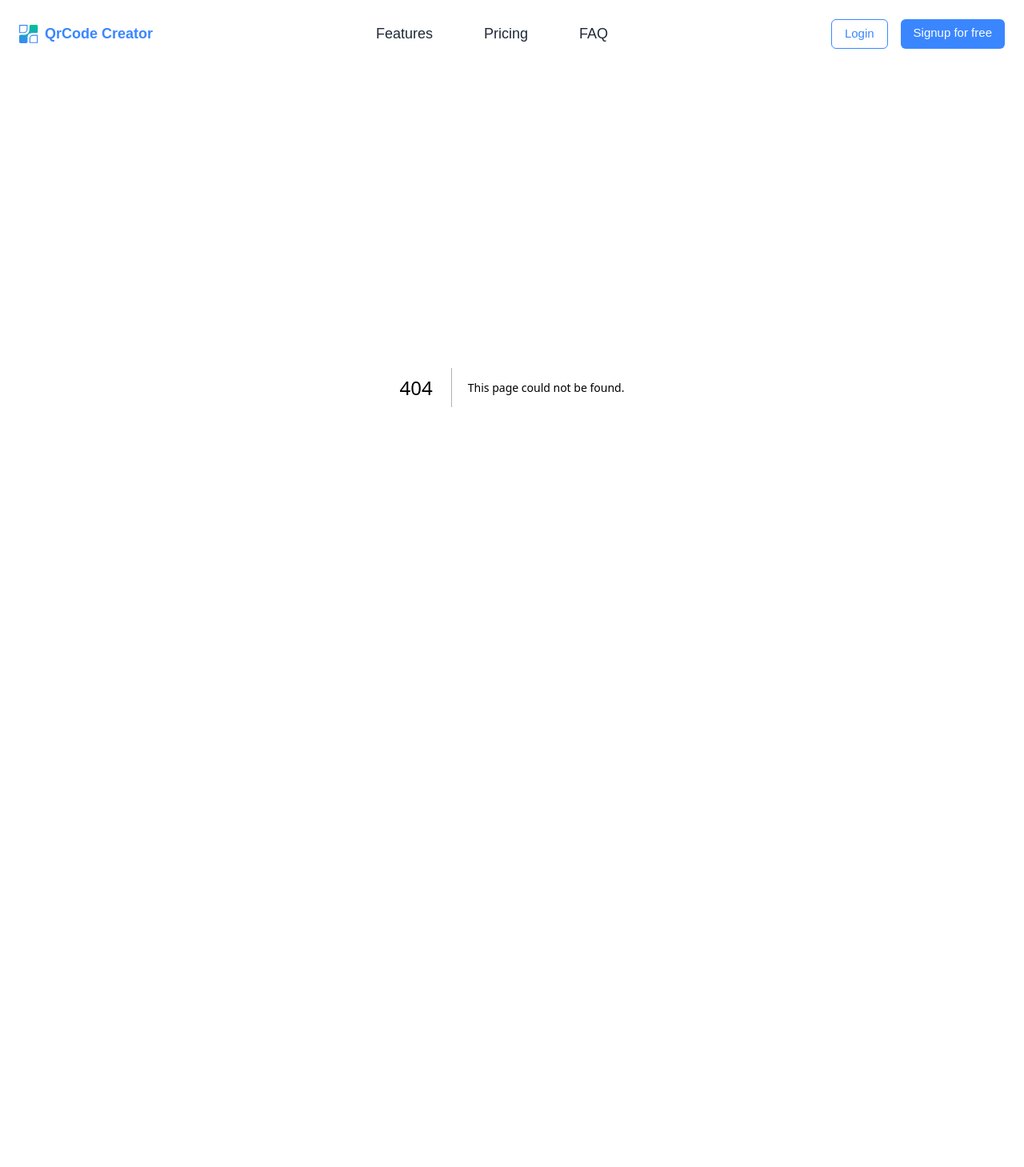
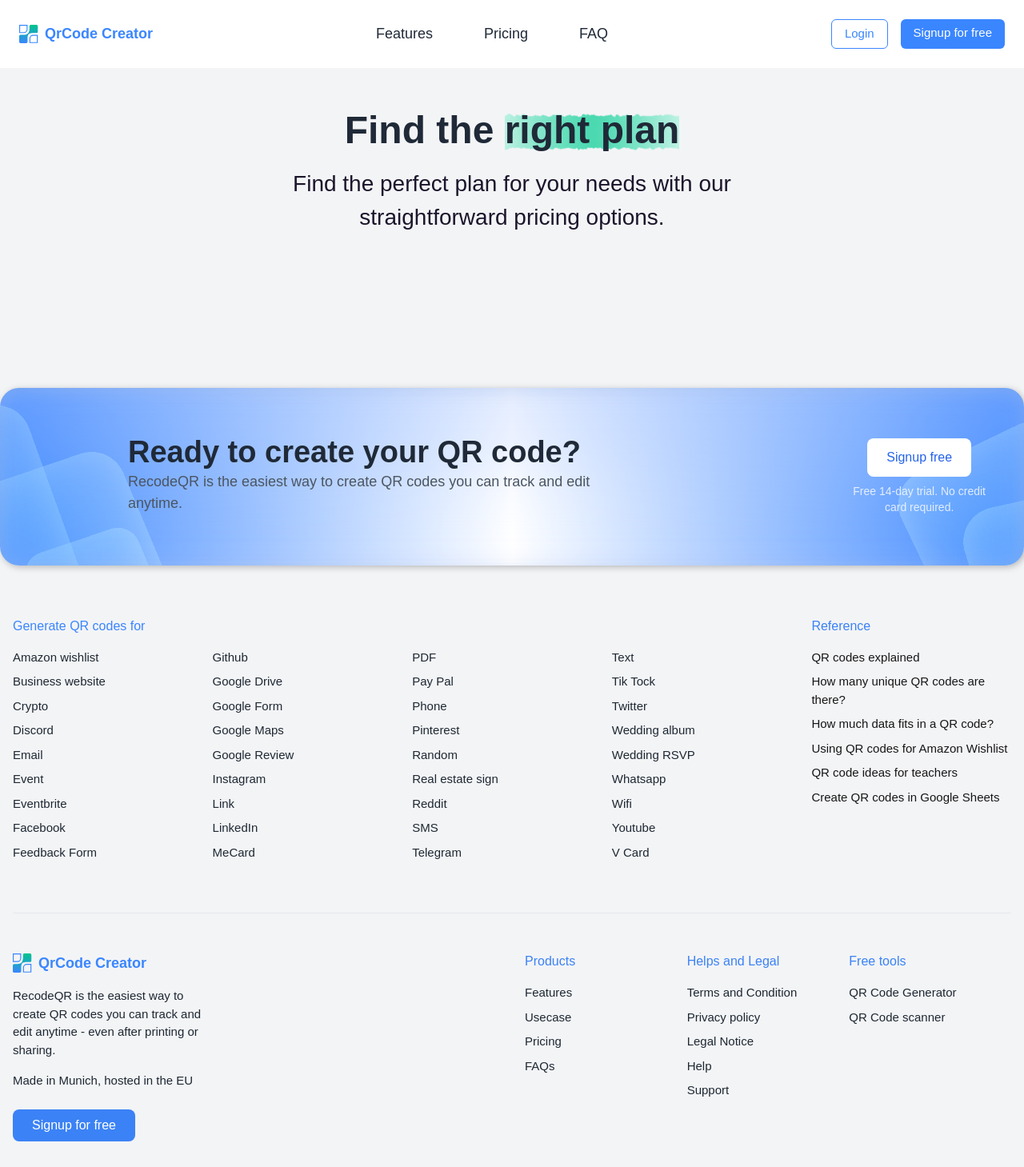
Before and after one commit to CipherKul/QR, a Next.js app: page /pricing in a window 1280 px wide. Before the commit this address had no page. Shown: the whole page at 80% size. Before the commit the page ends 885 px from the top, so only its background shows below. Built offline with nearby package versions, Linux system fonts and the light colour scheme.

Commit message:
price-page

```diff
--- /dev/null
+++ b/src/app/pricing/page.tsx
@@ -0,0 +1,36 @@
+import Image from "next/image";
+import Footer from "@/components/layout/Footer";
+
+export default function PricingPage() {
+  return (
+    <div className="flex flex-col items-center justify-center min-h-screen bg-gray-100 ">
+      <div className="container mx-auto px-6 py-12 relative z-10">
+        <div className="text-center max-w-4xl mx-auto">
+          {/* Main Heading */}
+          <h1 className="text-[48px] font-poppins font-bold mb-4 leading-tight">
+            <span className="text-[#1F2937]">Find the </span>
+            <span className="text-[#1F2937] relative inline-block">
+              right plan
+              <div className="absolute bottom-1 left-0 w-full h-[48px] -z-10">
+                <Image
+                  src="/images/Highlighter.png"
+                  alt="Highlight"
+                  fill
+                  sizes="100vw"
+                  priority
+                  style={{ objectFit: 'cover' }}
+                />
+              </div>
+            </span>
+          </h1>
+
+          {/* Subheading */}
+          <p className="text-[28px] text-[#1B152B] mb-12 max-w-5xl mx-auto font-poppins">
+            Find the perfect plan for your needs with our<br /> straightforward pricing options.
+          </p>
+        </div>
+      </div>
+      <Footer />
+    </div>
+  );
+}
--- a/src/components/layout/navbar.tsx
+++ b/src/components/layout/navbar.tsx
@@ -15,8 +15,8 @@ export default function Navbar() {
 
         {/* Center Links */}
         <ul className="hidden md:flex gap-16 text-[#1F2937] font-medium text-[18px]">
-          <li><Link href="#">Features</Link></li>
-          <li><Link href="#">Pricing</Link></li>
+          <li><Link href="/">Features</Link></li>
+          <li><Link href="/pricing">Pricing</Link></li>
           <li><Link href="#">FAQ</Link></li>
         </ul>
 
```
Also changed, not shown: public/images/Highlighter.png (added), public/images/Highlighter.svg (added).
